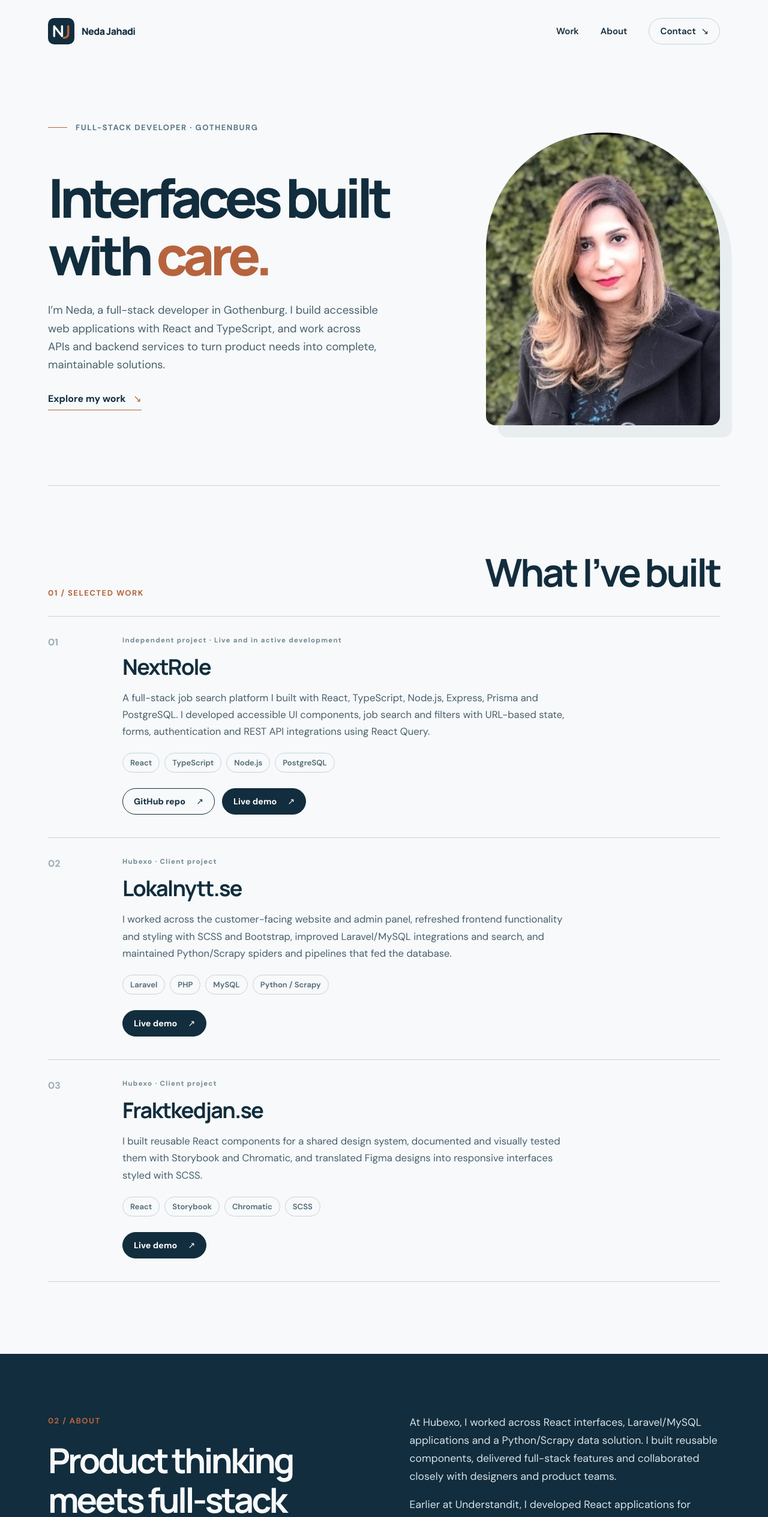
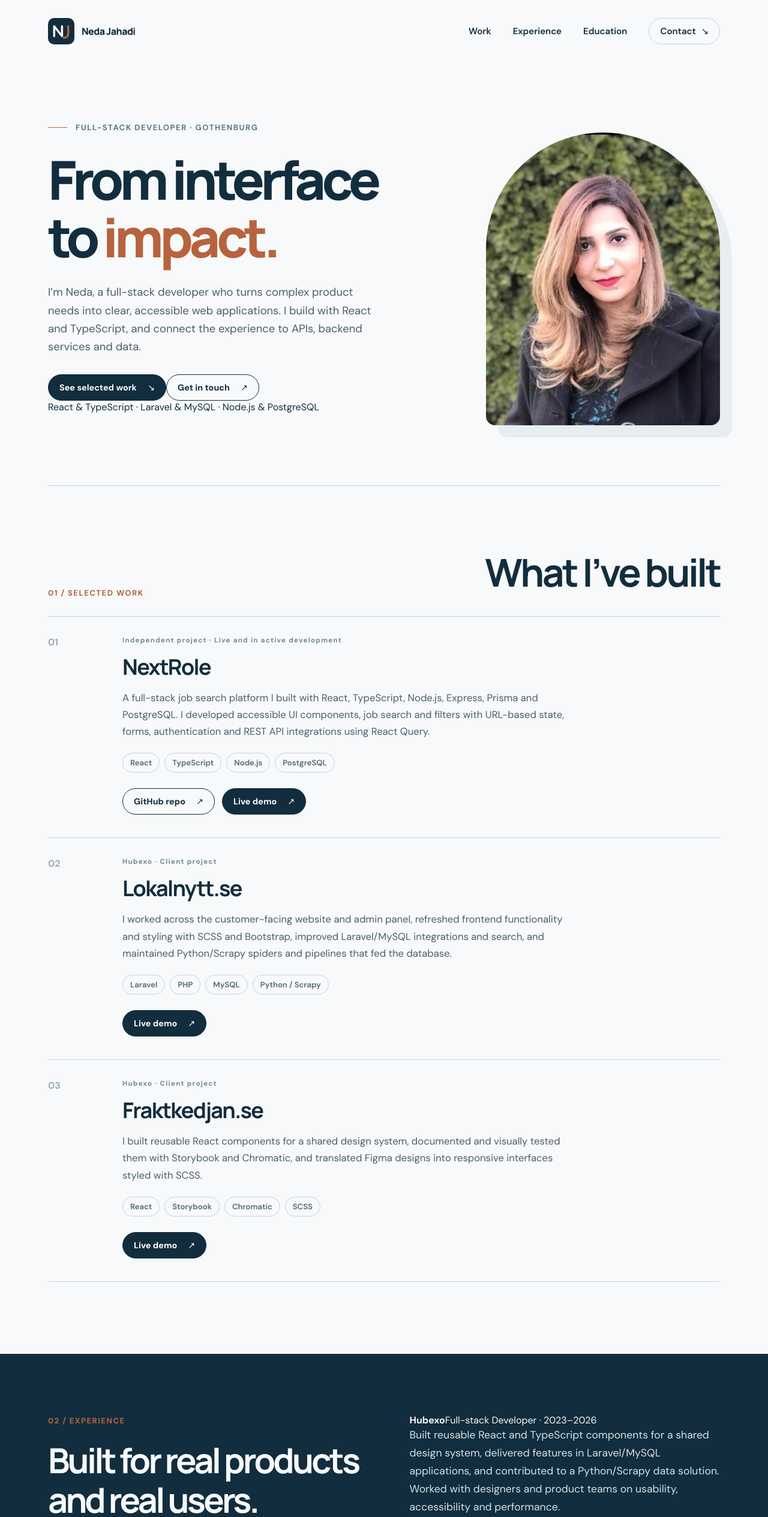
Before and after one commit to neda-jahadi/Neda-portfolio, a React (Vite) app: page / in a window 1280 px wide. Shown: the top 2529 px of the page at 60% size. Built offline with nearby package versions, Linux system fonts and the light colour scheme.

Commit message:
Improve recruiter-facing portfolio and add education

```diff
--- a/src/main.jsx
+++ b/src/main.jsx
@@ -10,12 +10,13 @@ const projects = [
 
 function App() {
   return <>
-    <header className="topbar wrap"><a className="brand" href="#top" aria-label="Neda Jahadi, back to top"><img src="/logo.svg" width="44" height="44" alt=""/><span>Neda Jahadi</span></a><nav aria-label="Main navigation"><a href="#work">Work</a><a href="#about">About</a><a href="#contact" className="nav-contact">Contact <span aria-hidden="true">↘</span></a></nav></header>
+    <header className="topbar wrap"><a className="brand" href="#top" aria-label="Neda Jahadi, back to top"><img src="/logo.svg" width="44" height="44" alt=""/><span>Neda Jahadi</span></a><nav aria-label="Main navigation"><a href="#work">Work</a><a href="#experience">Experience</a><a href="#education">Education</a><a href="#contact" className="nav-contact">Contact <span aria-hidden="true">↘</span></a></nav></header>
     <main id="top">
-      <section className="intro wrap"><div className="intro-label"><span className="line"/> FULL-STACK DEVELOPER · GOTHENBURG</div><div className="hero-grid"><div><h1>Interfaces built<br/>with <em>care.</em></h1><p className="hero-lede">I’m Neda, a full-stack developer in Gothenburg. I build accessible web applications with React and TypeScript, and work across APIs and backend services to turn product needs into complete, maintainable solutions.</p><a className="text-link" href="#work">Explore my work <span aria-hidden="true">↘</span></a></div><div className="portrait-frame"><img src="/neda.jpg" width="527" height="421" alt="Portrait of Neda Jahadi"/></div></div><div className="hero-rule"/></section>
+      <section className="intro wrap"><div className="intro-label"><span className="line"/> FULL-STACK DEVELOPER · GOTHENBURG</div><div className="hero-grid"><div><h1>From interface<br/>to <em>impact.</em></h1><p className="hero-lede">I’m Neda, a full-stack developer who turns complex product needs into clear, accessible web applications. I build with React and TypeScript, and connect the experience to APIs, backend services and data.</p><div className="hero-actions"><a className="project-button filled" href="#work">See selected work <span aria-hidden="true">↘</span></a><a className="project-button" href="mailto:jahadi.neda@gmail.com?subject=Let%27s%20talk%20about%20a%20developer%20role">Get in touch <span aria-hidden="true">↗</span></a></div><p className="hero-proof">React & TypeScript · Laravel & MySQL · Node.js & PostgreSQL</p></div><div className="portrait-frame"><img src="/neda.jpg" width="527" height="421" alt="Portrait of Neda Jahadi"/></div></div><div className="hero-rule"/></section>
       <section className="work wrap" id="work"><div className="section-heading"><span className="section-index">01 / SELECTED WORK</span><h2>What I’ve built</h2></div><div className="project-list">{projects.map(project => <article className="project" key={project.number}><div className="project-number">{project.number}</div><div className="project-body"><p className="project-context">{project.context}</p><h3>{project.title}</h3><p className="project-description">{project.description}</p><div className="tags">{project.tags.map(tag => <span key={tag}>{tag}</span>)}</div><div className="project-actions">{project.github && <a className="project-button" href={project.github} target="_blank" rel="noopener noreferrer">GitHub repo <span aria-hidden="true">↗</span></a>}<a className="project-button filled" href={project.demo} target="_blank" rel="noopener noreferrer">Live demo <span aria-hidden="true">↗</span></a></div></div></article>)}</div></section>
-      <section className="about" id="about"><div className="wrap about-grid"><div><span className="section-index">02 / ABOUT</span><h2>Product thinking meets full-stack craft.</h2></div><div><p>At Hubexo, I worked across React interfaces, Laravel/MySQL applications and a Python/Scrapy data solution. I built reusable components, delivered full-stack features and collaborated closely with designers and product teams.</p><p>Earlier at Understandit, I developed React applications for clients in agile teams. Across both roles, I’ve learned to look beyond the code: understand the user’s need, make thoughtful technical choices and build solutions that others can maintain. I also have a frontend development qualification and a bachelor’s degree in applied mathematics.</p><p className="language-note">Swedish and English: professional proficiency · Persian: native</p><a className="text-link" href="https://github.com/neda-jahadi" target="_blank" rel="noopener noreferrer">Explore my GitHub <span aria-hidden="true">↗</span></a></div></div></section>
-      <section className="contact wrap" id="contact"><span className="section-index">03 / GET IN TOUCH</span><h2>Let’s talk about<br/>your product.</h2><a className="email" href="mailto:jahadi.neda@gmail.com">jahadi.neda@gmail.com <span aria-hidden="true">↗</span></a></section>
+      <section className="about" id="experience"><div className="wrap about-grid"><div><span className="section-index">02 / EXPERIENCE</span><h2>Built for real products and real users.</h2></div><div><div className="experience-item"><div className="experience-meta"><strong>Hubexo</strong><span>Full-stack Developer · 2023–2026</span></div><p>Built reusable React and TypeScript components for a shared design system, delivered features in Laravel/MySQL applications, and contributed to a Python/Scrapy data solution. Worked with designers and product teams on usability, accessibility and performance.</p></div><div className="experience-item"><div className="experience-meta"><strong>Understandit</strong><span>Frontend Developer · 2021–2022</span></div><p>Developed React applications for clients in agile teams, translating Figma designs into responsive interfaces and collaborating with designers, backend developers and stakeholders.</p></div><p className="experience-note">I like to understand the need behind a feature, make thoughtful technical choices and build solutions others can maintain.</p><a className="text-link" href="https://github.com/neda-jahadi" target="_blank" rel="noopener noreferrer">Explore my GitHub <span aria-hidden="true">↗</span></a></div></div></section>
+      <section className="education wrap" id="education"><div className="section-heading"><span className="section-index">03 / EDUCATION</span><h2>Education</h2></div><div className="education-grid"><article><span className="education-type">VOCATIONAL QUALIFICATION · YH</span><h3>Frontend Developer</h3><p className="education-school">EC Utbildning</p><p>Studies in React, Vue, Angular, JavaScript, Node.js, UX principles and web development.</p></article><article><span className="education-type">BACHELOR’S DEGREE</span><h3>Applied Mathematics</h3><p className="education-school">Isfahan University of Technology</p><p>Academic foundation in applied mathematics, with a focus on programming and data structures.</p></article></div><p className="language-note education-languages">Languages: Swedish and English at professional proficiency · Persian native</p></section>
+      <section className="contact wrap" id="contact"><span className="section-index">04 / GET IN TOUCH</span><h2>Let’s build something<br/>worth using.</h2><p className="contact-lede">Looking for a full-stack developer who cares about the product as well as the code? I’d be glad to talk.</p><a className="email" href="mailto:jahadi.neda@gmail.com">jahadi.neda@gmail.com <span aria-hidden="true">↗</span></a><div className="contact-links"><a href="https://github.com/neda-jahadi" target="_blank" rel="noopener noreferrer">GitHub ↗</a></div></section>
     </main><footer className="footer wrap"><span>© {new Date().getFullYear()} Neda Jahadi</span><span>Full-stack developer · Gothenburg, Sweden</span></footer>
   </>;
 }
```
